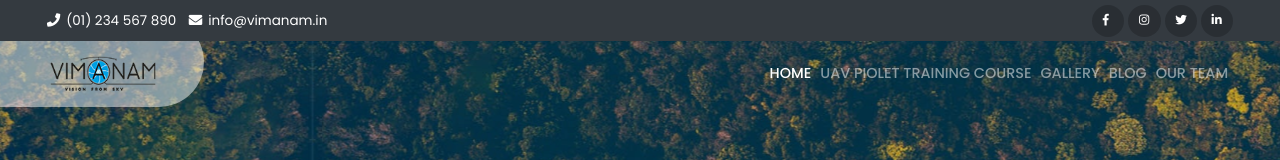
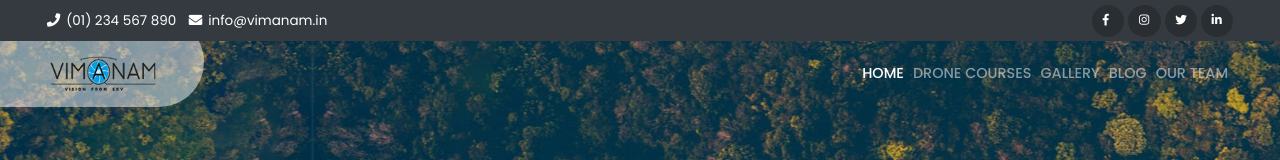
Before and after one commit to SanjayPJ/vimanam-new, a website: page index.html in a window 1280 px wide. Shown: the top 160 px of the page. Drawn offline with nearby package versions, Linux system fonts and the light colour scheme.

Commit message:
link update

```diff
--- a/index.html
+++ b/index.html
@@ -75,7 +75,7 @@
                         <a class="nav-link" href="#">Home <span class="sr-only">(current)</span></a>
                     </li>
                     <li class="nav-item">
-                        <a class="nav-link" href="#">UAV PIOLET TRAINING COURSE</a>
+                        <a class="nav-link" href="#">DRONE COURSES</a>
                     </li>
                     <li class="nav-item">
                         <a class="nav-link" href="#">GALLERY</a>
```
